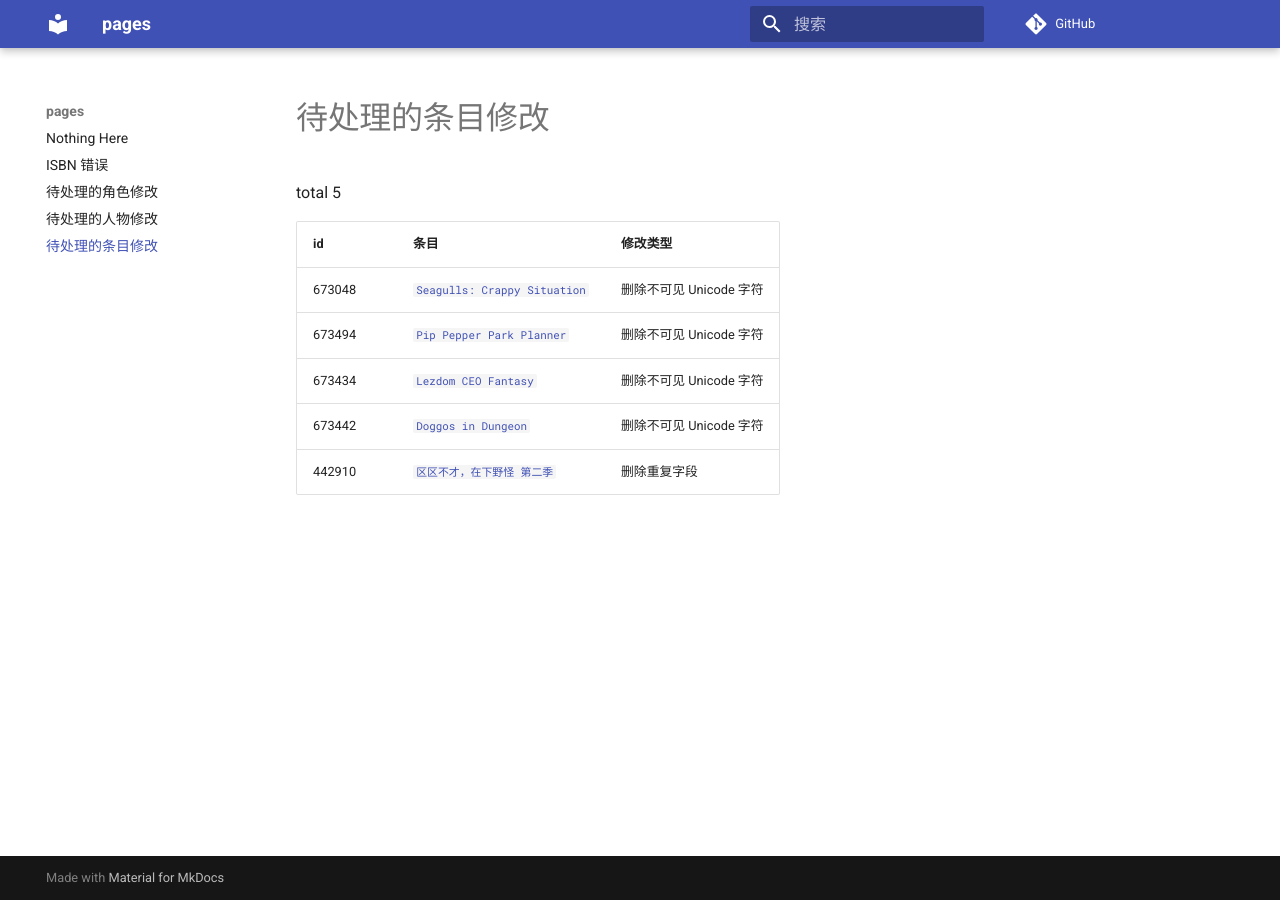
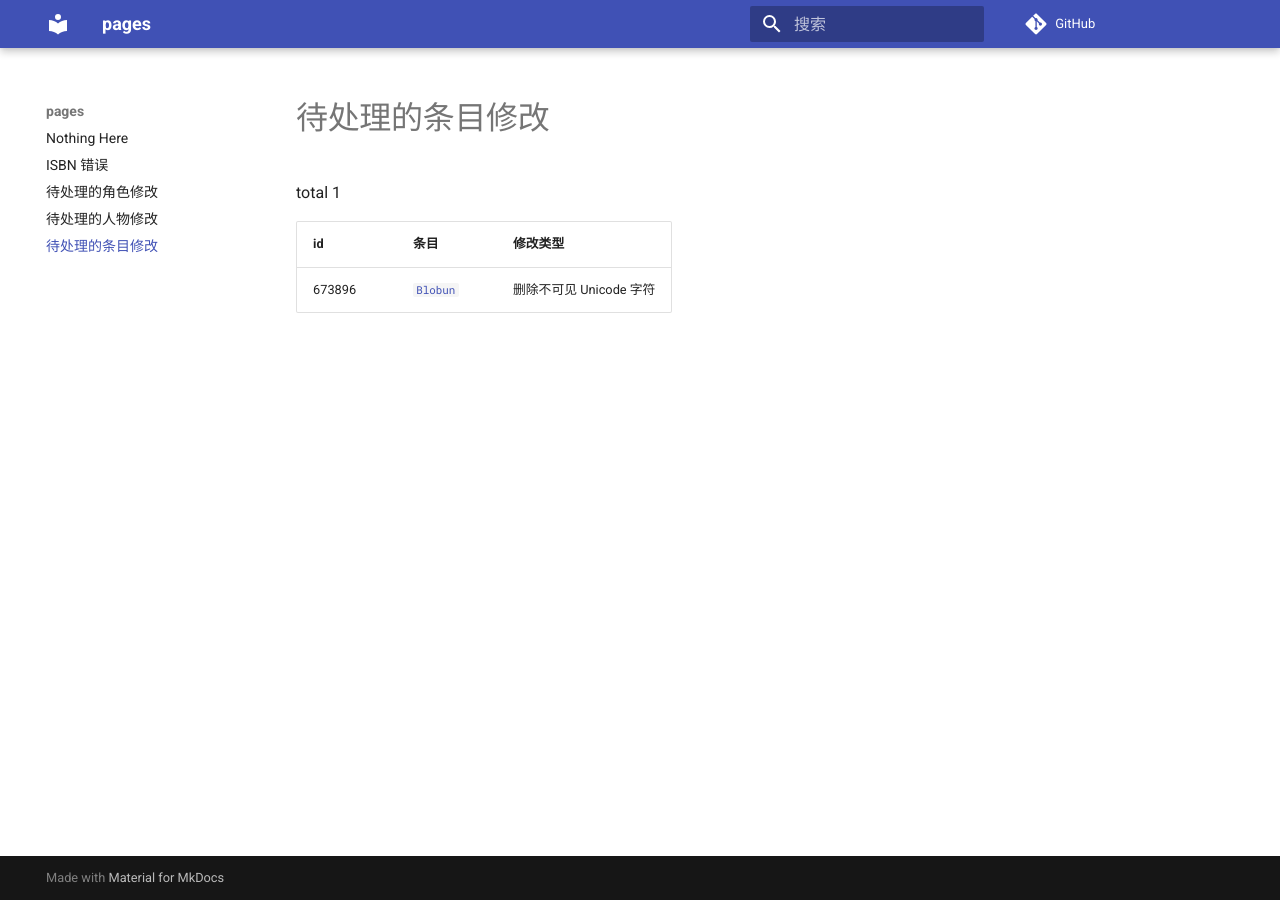
Before and after one commit to trim21/bangumi-pages, an MkDocs documentation site: the page built from docs/pending-subject-changes.md, in a window 1280 px wide. Built offline with MkDocs 1.6.1 and Material for MkDocs 9.7.7, drawn with Linux system fonts in a browser that asks for light colours; comment, search, counter and statistics services are not loaded.

Commit message:
update pending-changes.md

```diff
--- a/docs/pending-subject-changes.md
+++ b/docs/pending-subject-changes.md
@@ -1,11 +1,7 @@
 # 待处理的条目修改
 
-total 5
+total 1
 
 | id | 条目 | 修改类型 |
 | --- | --- | --- |
-| 673048 | [`Seagulls: Crappy Situation`](https://bgm.tv/subject/673048) | 删除不可见 Unicode 字符 |
-| 673494 | [`Pip Pepper Park Planner`](https://bgm.tv/subject/673494) | 删除不可见 Unicode 字符 |
-| 673434 | [`Lezdom CEO Fantasy`](https://bgm.tv/subject/673434) | 删除不可见 Unicode 字符 |
-| 673442 | [`Doggos in Dungeon`](https://bgm.tv/subject/673442) | 删除不可见 Unicode 字符 |
-| 442910 | [`区区不才，在下野怪 第二季`](https://bgm.tv/subject/442910) | 删除重复字段 |
+| 673896 | [`Blobun`](https://bgm.tv/subject/673896) | 删除不可见 Unicode 字符 |
```
